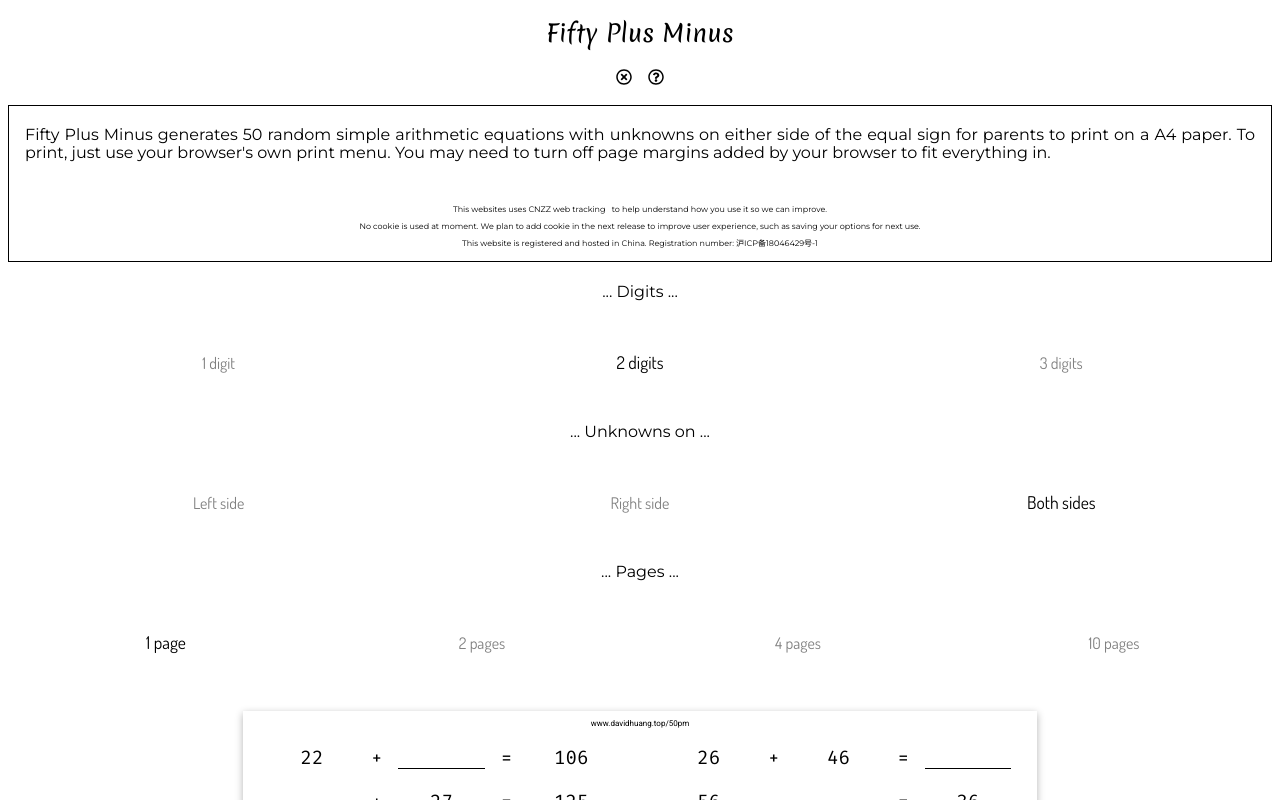
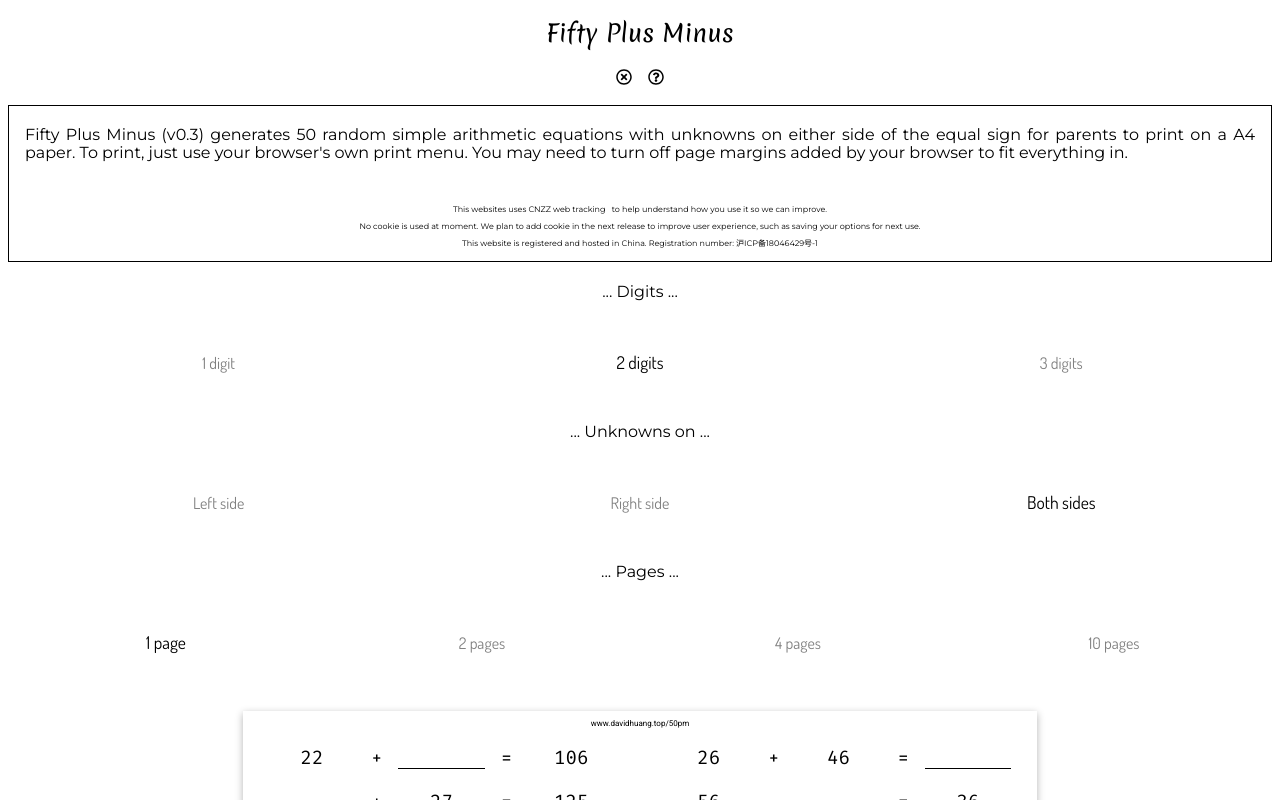
Before and after one commit to yhuangsh/50pm, a React (Create React App) app in the folder frontend/50pm/: page / in a window 1280 px wide. Both pictures are taken after a click on the element 656 px from the left and 78 px from the top of the page. Shown: the top 800 px of the page. Built offline with nearby package versions, Linux system fonts and the light colour scheme.

Commit message:
Add version info

```diff
--- a/frontend/50pm/src/components/TopBar.js
+++ b/frontend/50pm/src/components/TopBar.js
@@ -106,7 +106,7 @@ const TopBar = (props) => {
       </IconSet>
       <InfoBlock show={showHelp}>
         <p>
-          Fifty Plus Minus generates 50 random simple arithmetic equations with unknowns on either side of the
+          Fifty Plus Minus (v0.3) generates 50 random simple arithmetic equations with unknowns on either side of the
           equal sign for parents to print on a A4 paper. To print, just use your browser's own print menu. You
           may need to <strong>turn off page margins</strong> added by your browser to fit everything in.
         </p>
```
